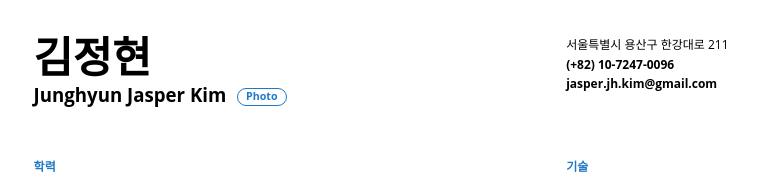
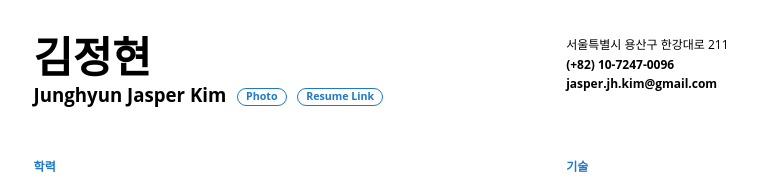
Before and after one commit to JasperJunghyunKim/resume, a plain HTML site: page index.html in a window 1280 px wide. Shown: the top 178 px of the page, without its empty margins (24-805 px from the left). Drawn offline with Linux system fonts and the light colour scheme; a web font is replaced by a local one.

Commit message:
resume link

```diff
--- a/index.html
+++ b/index.html
@@ -169,6 +169,7 @@
           <div class="name-row">
             <div class="name-en">Junghyun Jasper Kim</div>
             <a class="photo-link" href="photo.jpg" target="_blank" rel="noopener">Photo</a>
+            <a class="photo-link" href="https://jasperjunghyunkim.github.io/resume/" target="_blank" rel="noopener">Resume Link</a>
           </div>
         </div>
         <div class="header-right">
```
